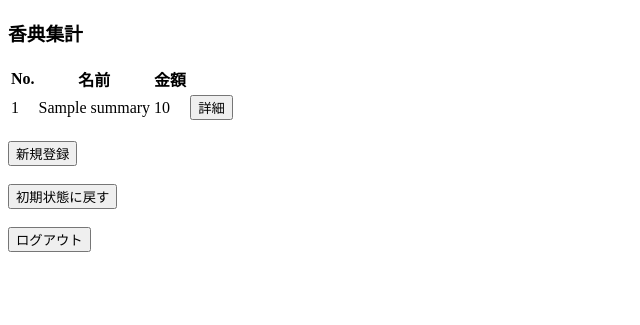
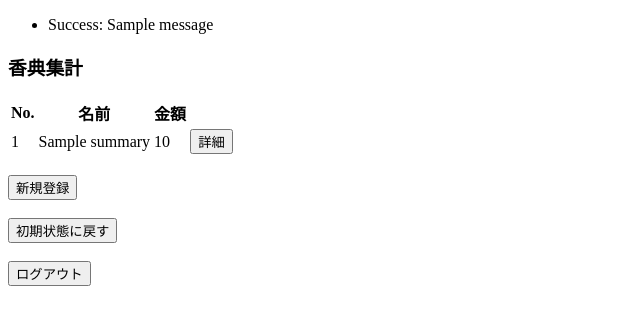
Before and after one commit to vinylhousegarage/kouden-summary, a Python web app: template app/templates/index.html in a window 1280 px wide. Shown: the top 325 px of the page, without its empty margins (0-640 px from the left). Run offline with Jinja, Linux system fonts and the light colour scheme; the template is opened without the code that fills it: most values are stand-ins (such as "Sample title", 1, 10 or a date in 2020); one stand-in notice (Sample message) is shown.

Commit message:
Set up flash display in base.html

```diff
--- a/app/templates/base.html
+++ b/app/templates/base.html
@@ -5,6 +5,18 @@
     <title>{% block title %}香典集計{% endblock %}</title>
 </head>
 <body>
+    {% with messages = get_flashed_messages(with_categories=true) %}
+        {% if messages %}
+            <ul>
+                {% for category, message in messages %}
+                    <li>
+                        {{ category | capitalize }}: {{ message }}
+                    </li>
+                {% endfor %}
+            </ul>
+        {% endif %}
+    {% endwith %}
+
     <main>
         {% block content %}{% endblock %}
     </main>
```
